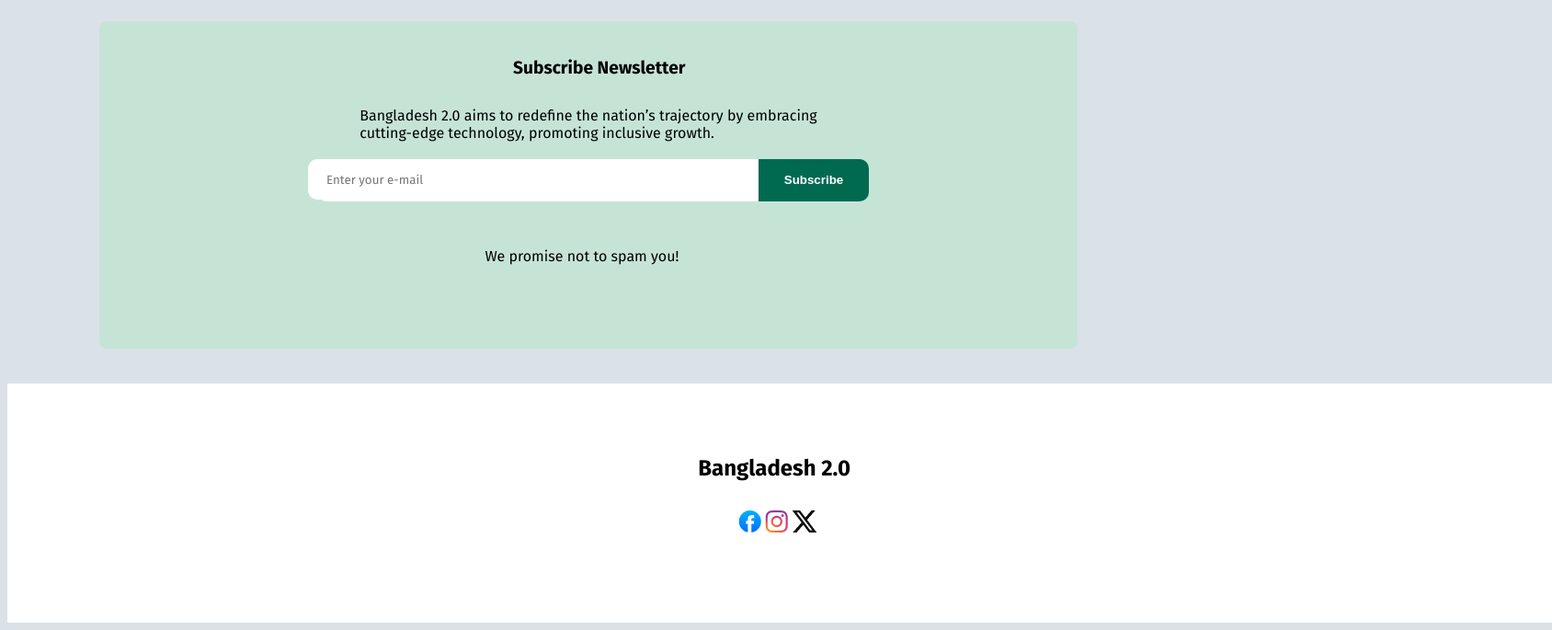
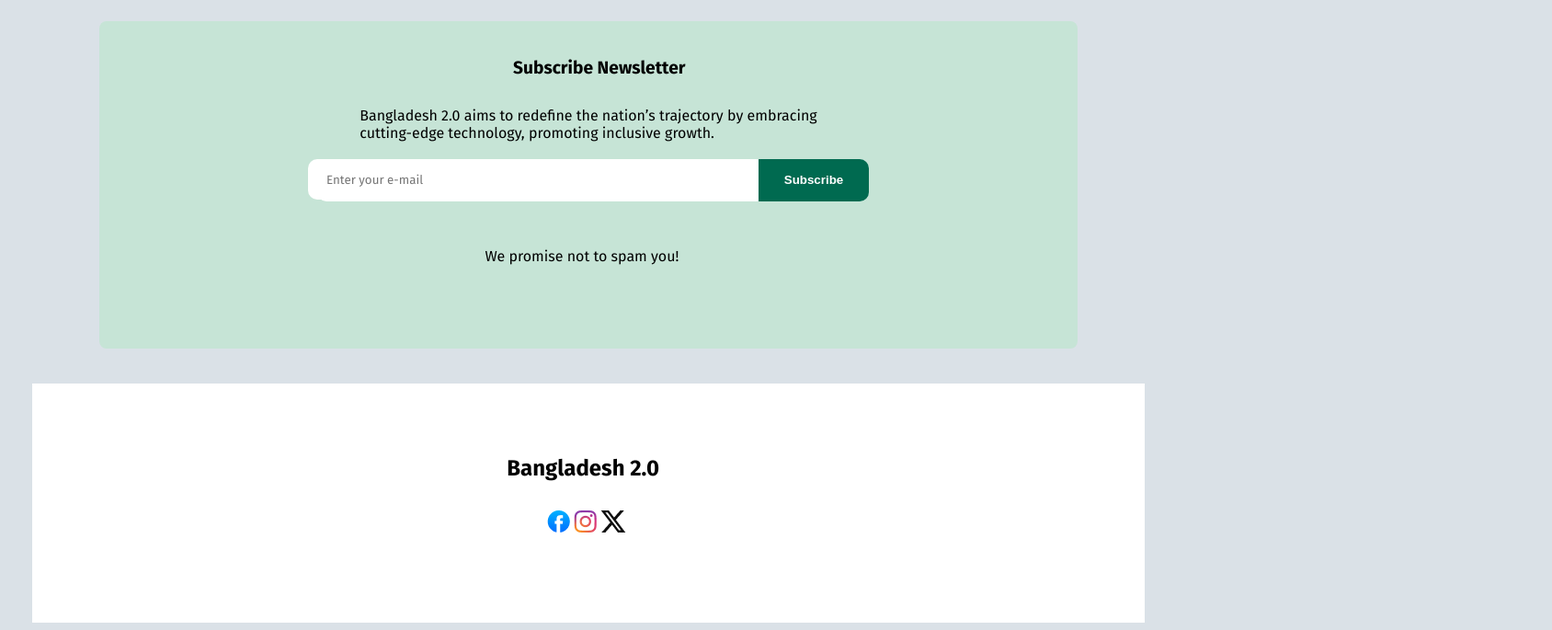
Before and after one commit to Shohel880/B11-A1-assignment-Repository, a plain HTML site: page index.html in a window 1280 px wide. Shown: the part 4387-5072 px from the top of the page at 92% size, 1688 px wide, since content can reach past the window. Drawn offline with Linux system fonts and the light colour scheme.

Commit message:
new bangladesh repository

```diff
--- a/style.css
+++ b/style.css
@@ -576,7 +576,7 @@
     }
 .footer-main{
     height: 180.8px;
-    width: 1600px;
+    width: 1130px;
     background-color: white;
     margin-left: auto;
     margin-right: auto;
```
